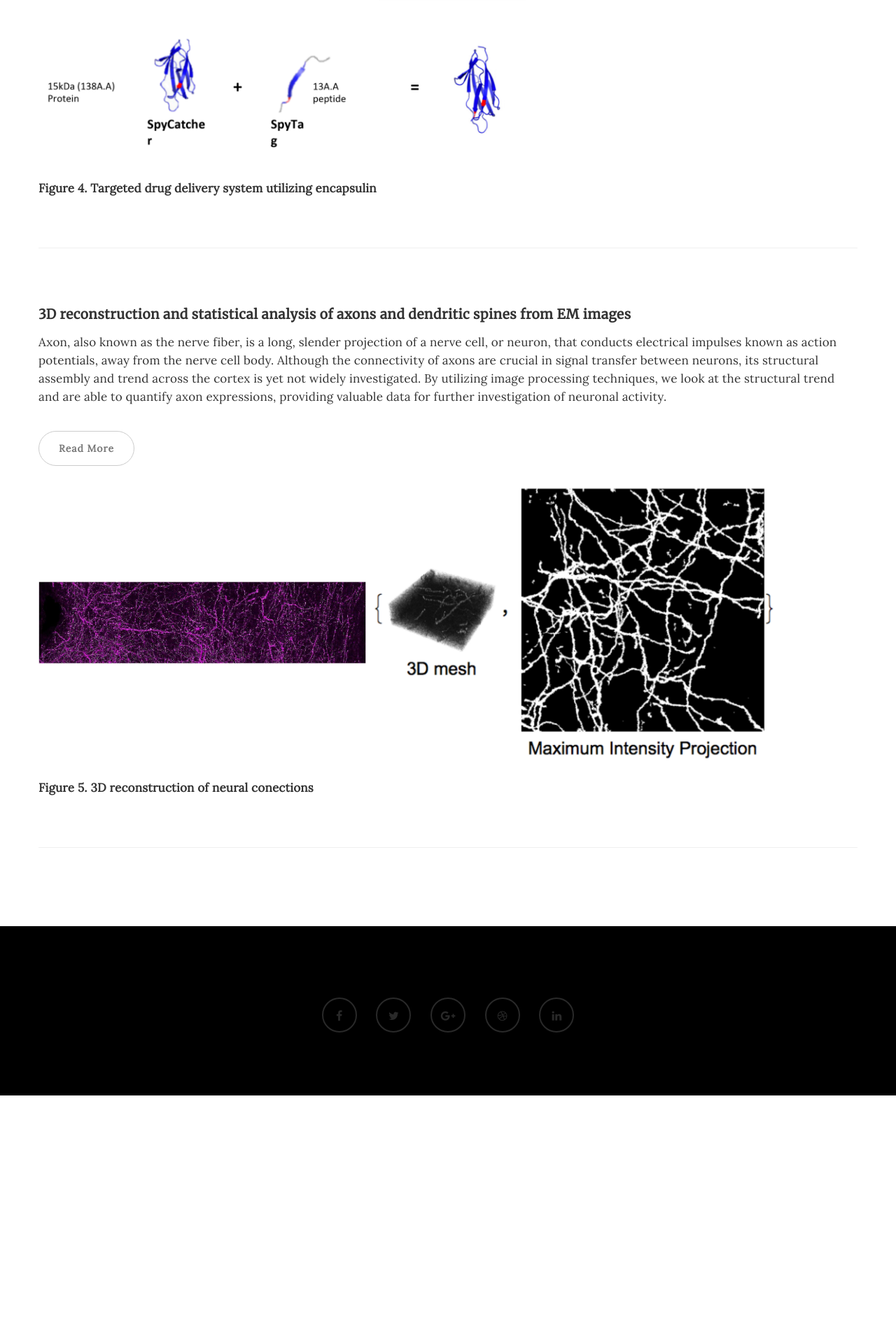
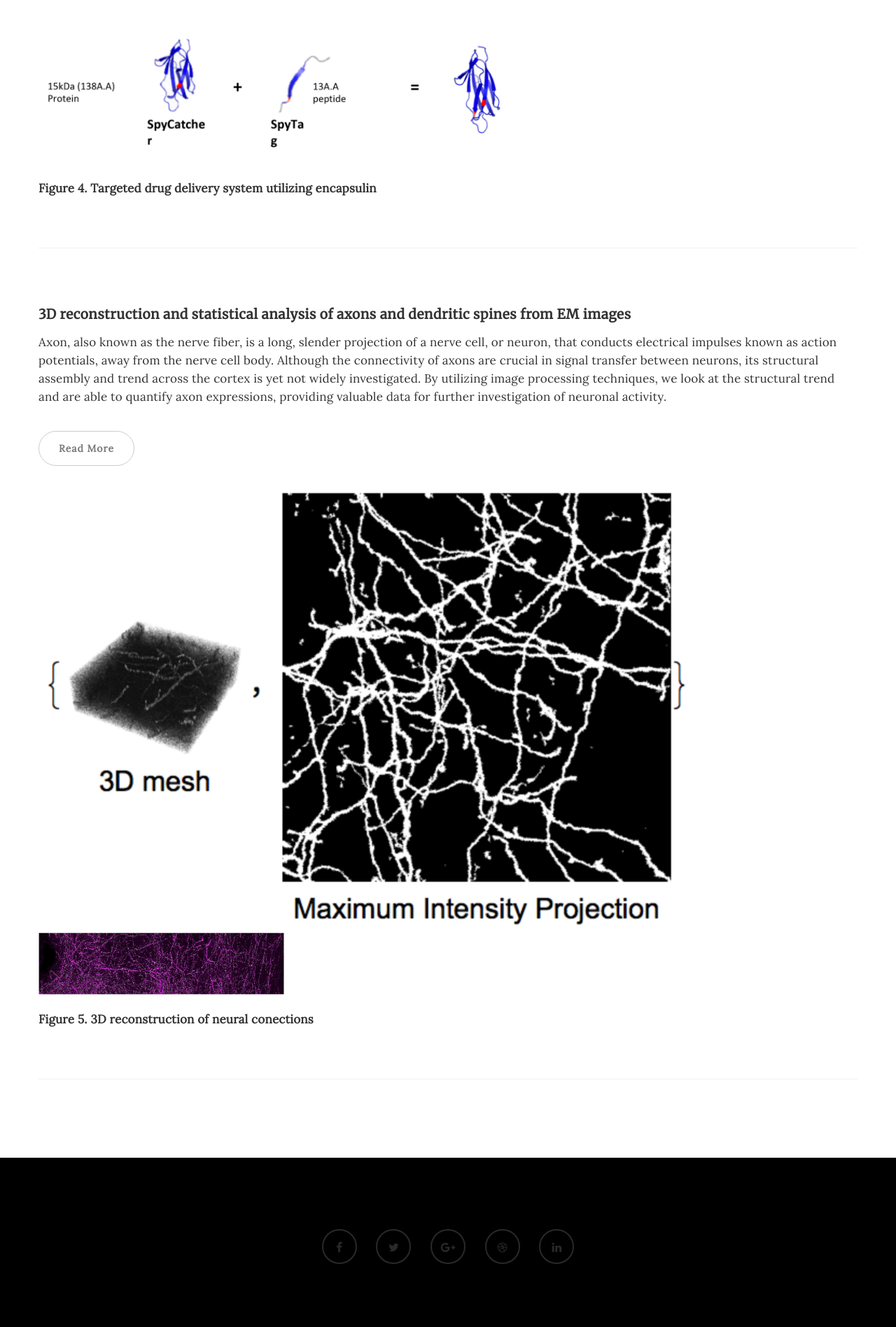
Before and after one commit to rpraka/JihyeonJe.com, a Jekyll site: the page about.html, which Jekyll copies as it is, in a window 1280 px wide. Shown: the part 4480-6377 px from the top of the page at 70% size. Built offline with Jekyll 4.4.1, drawn with Linux system fonts in a browser that asks for light colours; before the commit the page ends 6046 px from its top, so only the background shows below that.

Commit message:
Update about.html

```diff
--- a/about.html
+++ b/about.html
@@ -158,8 +158,8 @@
                               <a href="https://community.wolfram.com/groups/-/m/t/1386698?p_p_auth=Mj0MOF08" class="btn btn-default">Read More</a>
                          </div>
                          <div class="blog-post-image">
-                                   <img src="images/untitled1.jpg"  style = "width: 40%; heigt: 50vh" class="center">
-                                   <img src="images/axon.png"  style = "width: 50%; heigt: 50vh" class="center">
+                                   <img src="images/axon.png"  style = "width: 80%; heigt: 50vh" class="center"/>
+                                   <img src="images/untitled1.jpg"  style = "width: 30%; heigt: 50vh" class="center">
 
                          </div>
                          <p><b>Figure 5. 3D reconstruction of neural conections<b/><p>
```
